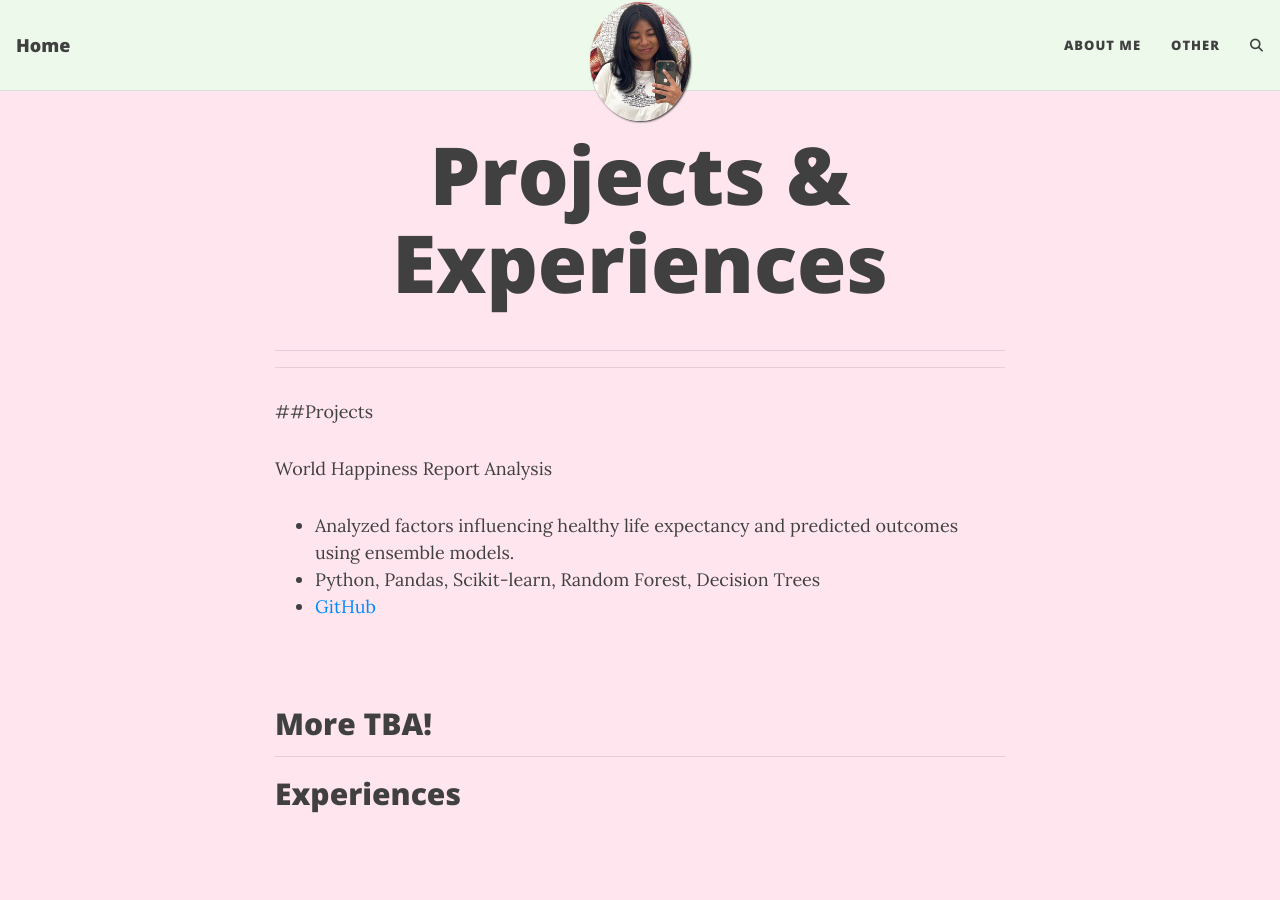
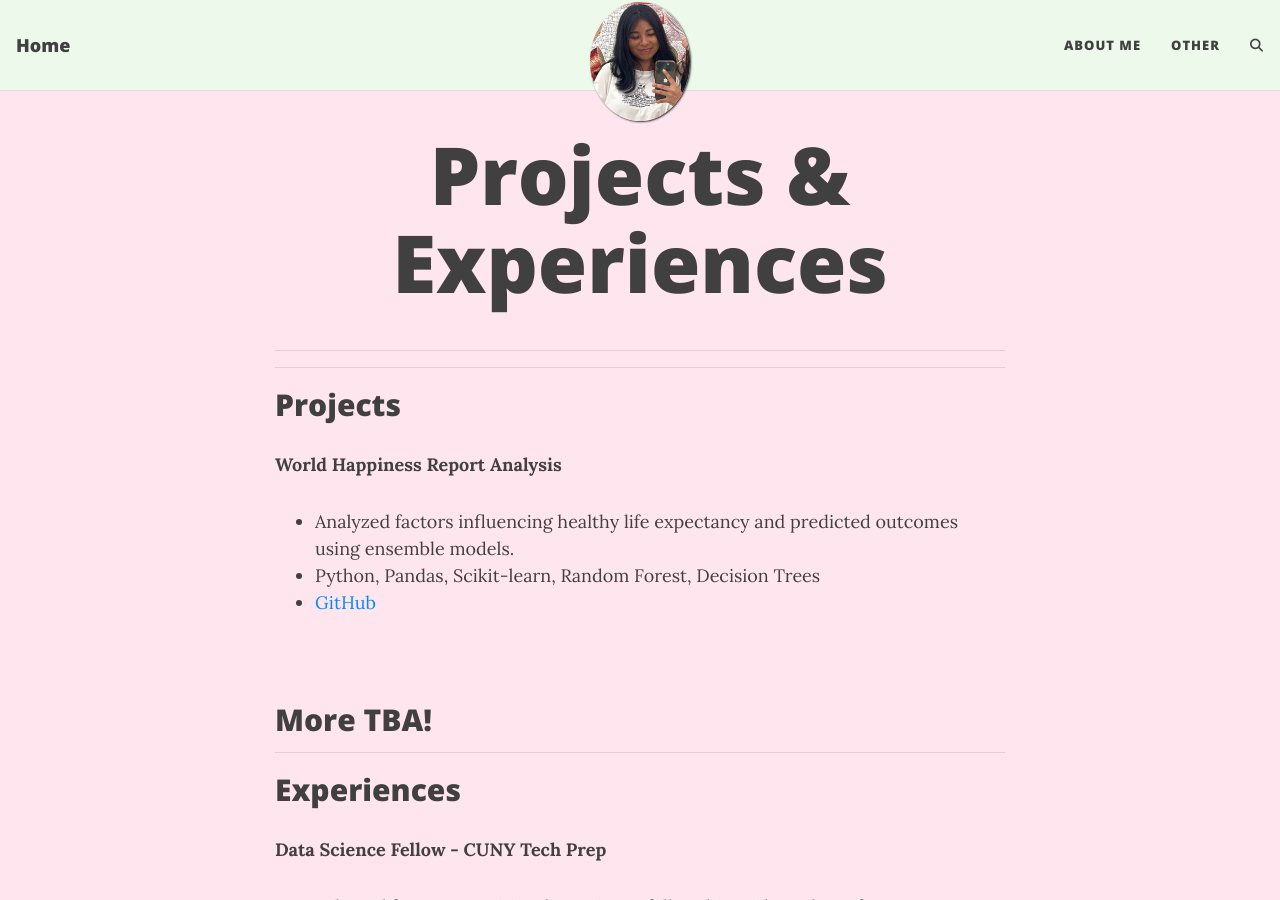
Before and after one commit to subxxh/subxxh.github.io, a Jekyll site: the page built from other.md, in a window 1280 px wide and 900 px high. Built offline with Jekyll 4.4.1, drawn with Linux system fonts in a browser that asks for light colours; comment, search, counter and statistics services are not loaded.

Commit message:
Update other.md

```diff
--- a/other.md
+++ b/other.md
@@ -7,9 +7,9 @@ permalink: /other/
 
 
 ---
-##Projects
+## Projects
 
-World Happiness Report Analysis
+**World Happiness Report Analysis**
 - Analyzed factors influencing healthy life expectancy and predicted outcomes using ensemble models.
 - Python, Pandas, Scikit-learn, Random Forest, Decision Trees
 -  [GitHub](https://github.com/subxxh/LifeExpectancyML)
@@ -20,21 +20,21 @@ World Happiness Report Analysis
 ---
 
 ## Experiences
-<br>
-### Data Science Fellow - CUNY Tech Prep
+
+**Data Science Fellow - CUNY Tech Prep**
 - Selected for a competitive data science fellowship with students from across 11 colleges where fellows create technical projects using tools such as Pandas, Numpy, Scikit-learn, and SQL.
 - Participate in weekly courses and learn industry best practices for exploratory data analysis (EDA), feature engineering, data collection and processing, statistical modeling, data visualization, data science process, and big data.
-<br>
-<br>
-### Machine Learning/AI Fellow - Break Through Tech AI
+
+
+**Machine Learning/AI Fellow - Break Through Tech AI**
 - Created technical projects using Python libraries and SQL to attain foundational data science skills.
 - Participated in weekly mentorship, career coaching, and professional development sessions with industry professionals to prepare for future AI/ML roles.
-<br>
-<br>
-### Web Developer Intern - Gel Matter (Activate)
+
+
+**Web Developer Intern - Gel Matter (Activate)**
   - Developed and deployed a responsive website using React to showcase the startup’s biotech products and proprietary materials, enhancing user visibility and investor engagement.
   - Partnered with the marketing team of 4, translating marketing goals into technical requirements and conducting competitor market analysis and techniques to support data-driven product improvements.
-<br>
-<br>
-### Intern - Fairfield Properties
+
+
+**Intern - Fairfield Properties**
 - Maintained a private electronic filing database, ensuring accurate and up to date records on both paper and technology.
```
